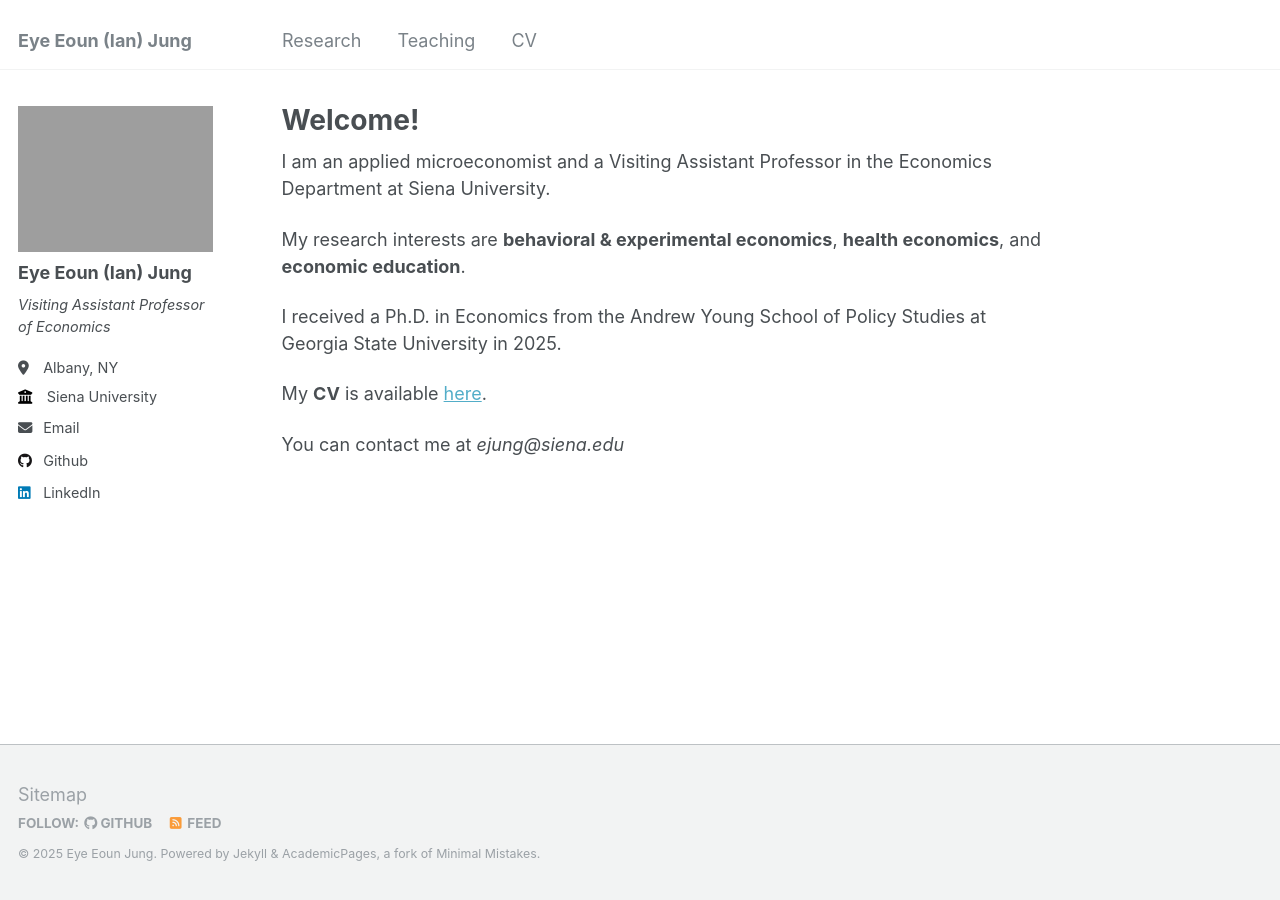
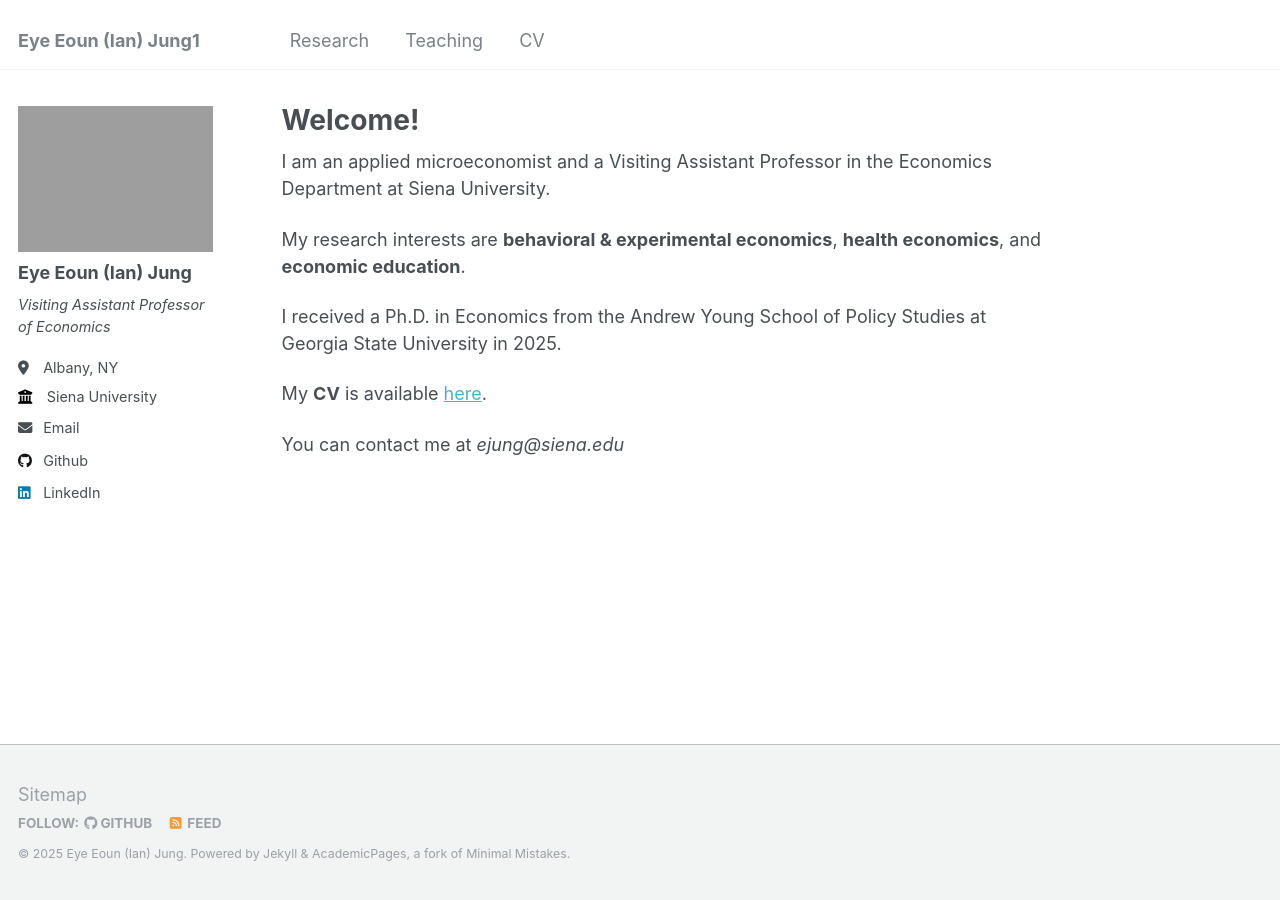
Before and after one commit to ejung11/ejung11.github.io, a Jekyll site: the page built from _pages/about.md, in a window 1280 px wide. Built offline with Jekyll 4.4.1, drawn with Linux system fonts in a browser that asks for light colours.

Commit message:
Update title and name in configuration file

```diff
--- a/_config.yml
+++ b/_config.yml
@@ -8,9 +8,9 @@
 
 # Basic Site Settings
 locale                   : "en-US"
-title                    : "Eye Eoun (Ian) Jung"
+title                    : "Eye Eoun (Ian) Jung1"
 title_separator          : "-"
-name                     : &name "Eye Eoun Jung"
+name                     : "Eye Eoun (Ian) Jung"
 description              : &description "personal description"
 url                      : https://ejung11.github.io # the base hostname & protocol for your site e.g. "https://mmistakes.github.io"
 baseurl                  : "" # the subpath of your site, e.g. "/blog"
```
